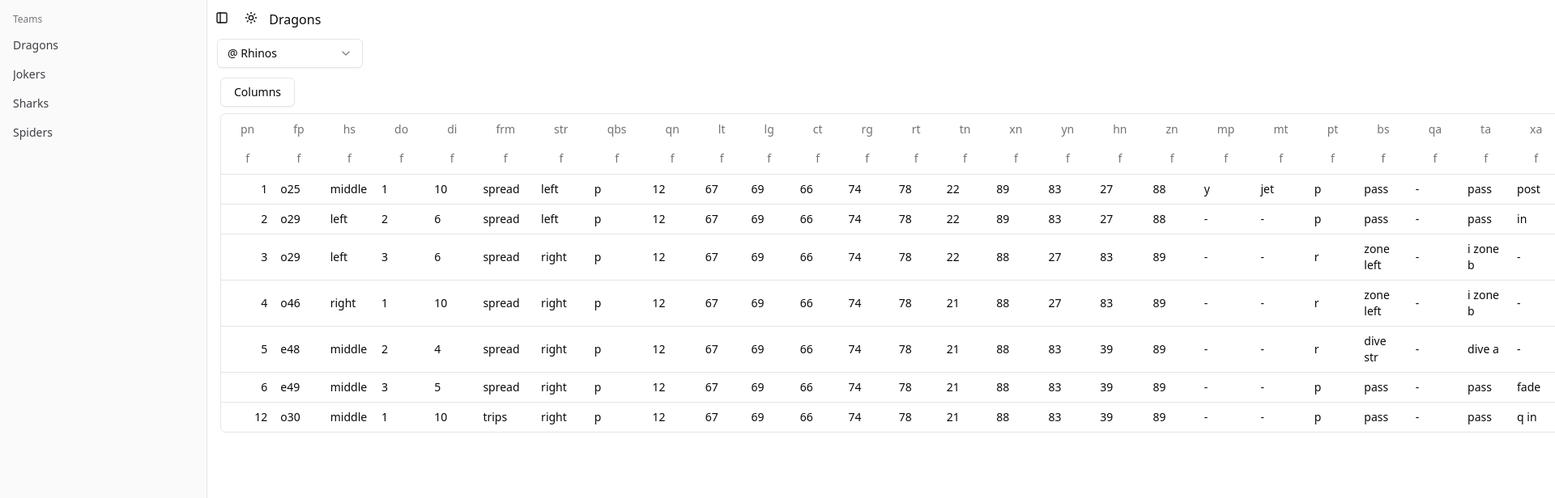
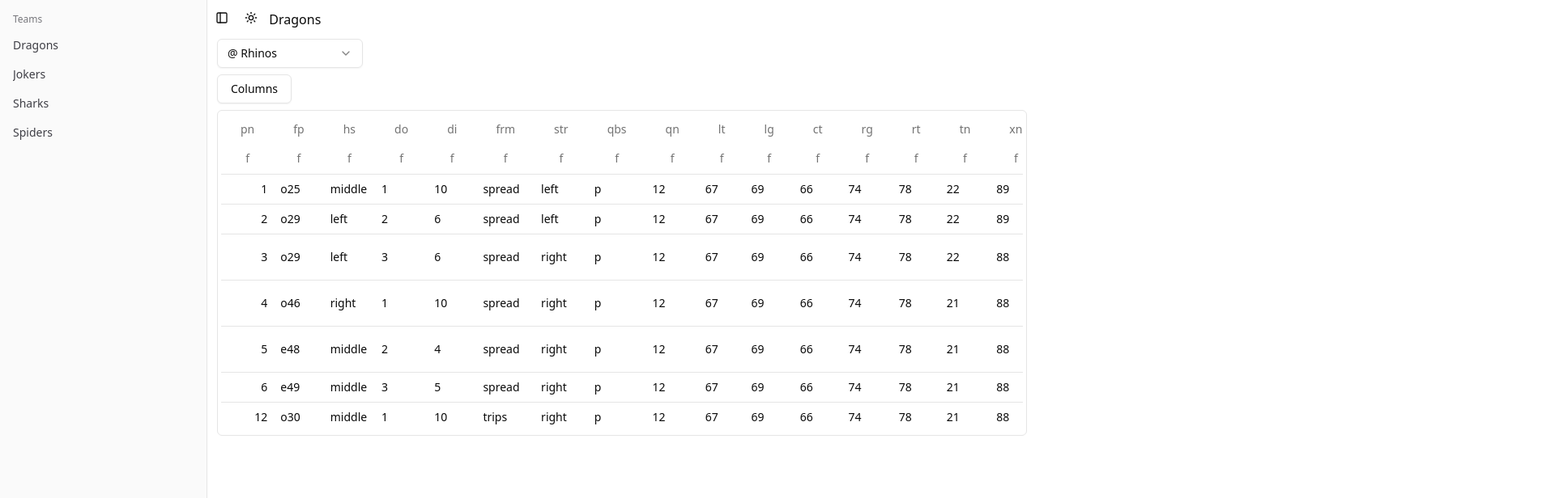
Before and after one commit to JPflaum/sveltehub-scouting, a SvelteKit app: page /dragons in a window 1280 px wide. Shown: the top 616 px of the page at 81% size, 1920 px wide, since content can reach past the window. Built offline with nearby package versions, Linux system fonts and the light colour scheme.

Commit message:
changed scroll area

```diff
--- a/src/lib/components/ui/app-table/app-table.svelte
+++ b/src/lib/components/ui/app-table/app-table.svelte
@@ -1,4 +1,6 @@
 <script lang="ts" generics="TData, TValue">
+	import { ScrollArea } from '$lib/components/ui/scroll-area/index';
+
 	import {
 		type ColumnDef,
 		type SortingState,
@@ -13,8 +15,6 @@
 
 	import * as DropdownMenu from '$lib/components/ui/dropdown-menu/index';
 	import { Button } from '$lib/components/ui/button/index';
-	import { ScrollArea } from '$lib/components/ui/scroll-area/index';
-	import { onMount } from 'svelte';
 
 	type DataTableProps<TData, TValue> = {
 		columns: ColumnDef<TData, TValue>[];
@@ -106,7 +106,8 @@
 			</DropdownMenu.Content>
 		</DropdownMenu.Root>
 	</div>
-	<div class="rounded-md border">
+	<ScrollArea class="container mx-auto rounded-md border p-1 " orientation="both">
+		<div>
 			<Table.Root>
 				<Table.Header>
 					{#each table.getHeaderGroups() as headerGroup (headerGroup.id)}
@@ -162,4 +163,5 @@
 				</Table.Body>
 			</Table.Root>
 		</div>
+	</ScrollArea>
 </div>
--- a/src/routes/dragons/+page.svelte
+++ b/src/routes/dragons/+page.svelte
@@ -1,6 +1,5 @@
 <script lang="ts">
 	import AppSelect from '$lib/components/app-select.svelte';
-	import { ScrollArea } from '$lib/components/ui/scroll-area/index';
 	import * as AppTable from '$lib/components/ui/app-table/index';
 	import { dataAtRhinos } from './atRhinos';
 	import { dataVsRhinos } from './vsRhinos';
@@ -19,12 +18,10 @@
 	<AppSelect {games} bind:value />
 
 	<div>
-		<ScrollArea class="container mx-auto p-1" orientation="both">
-			{#if value === 'atRhinos'}
-				<AppTable.Root {columns} data={dataAtRhinos}></AppTable.Root>
-			{:else if value === 'vsRhinos'}
-				<AppTable.Root {columns} data={dataVsRhinos}></AppTable.Root>
-			{/if}
-		</ScrollArea>
+		{#if value === 'atRhinos'}
+			<AppTable.Root {columns} data={dataAtRhinos}></AppTable.Root>
+		{:else if value === 'vsRhinos'}
+			<AppTable.Root {columns} data={dataVsRhinos}></AppTable.Root>
+		{/if}
 	</div>
 </main>
--- a/src/routes/jokers/+page.svelte
+++ b/src/routes/jokers/+page.svelte
@@ -19,12 +19,10 @@
 	<AppSelect {games} bind:value />
 
 	<div>
-		<ScrollArea class="container mx-auto p-1" orientation="both">
-			{#if value === 'atRhinos'}
-				<AppTable.Root {columns} data={dataAtRhinos}></AppTable.Root>
-			{:else if value === 'vsRhinos'}
-				<AppTable.Root {columns} data={dataVsRhinos}></AppTable.Root>
-			{/if}
-		</ScrollArea>
+		{#if value === 'atRhinos'}
+			<AppTable.Root {columns} data={dataAtRhinos}></AppTable.Root>
+		{:else if value === 'vsRhinos'}
+			<AppTable.Root {columns} data={dataVsRhinos}></AppTable.Root>
+		{/if}
 	</div>
 </main>
```
Lines whose indentation alone changed are shown as unchanged.
